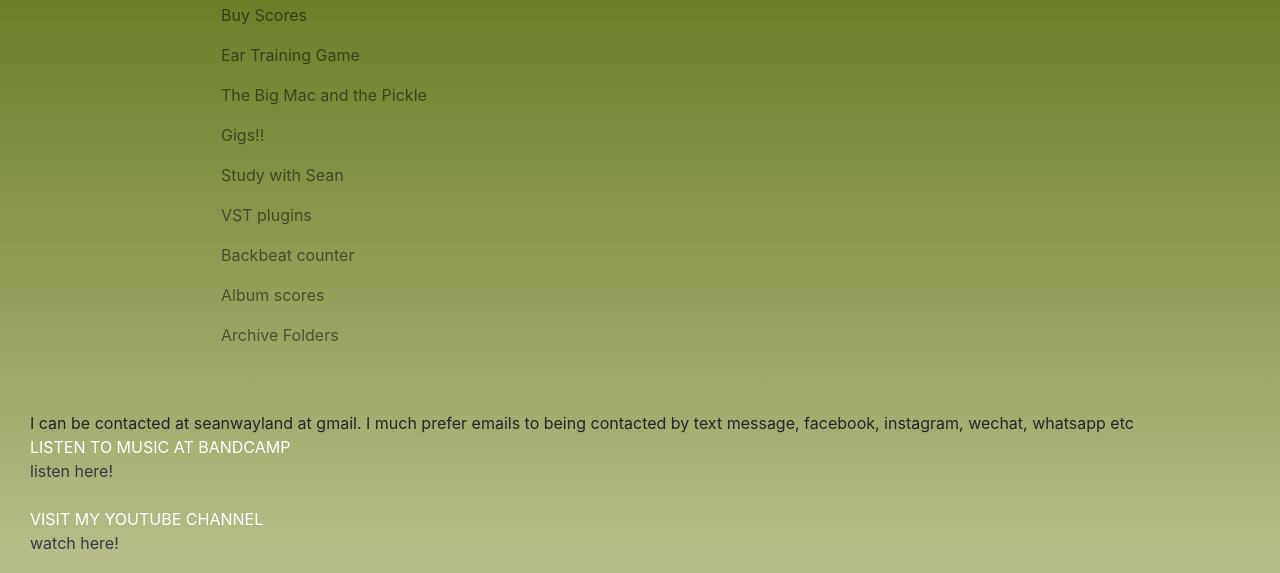
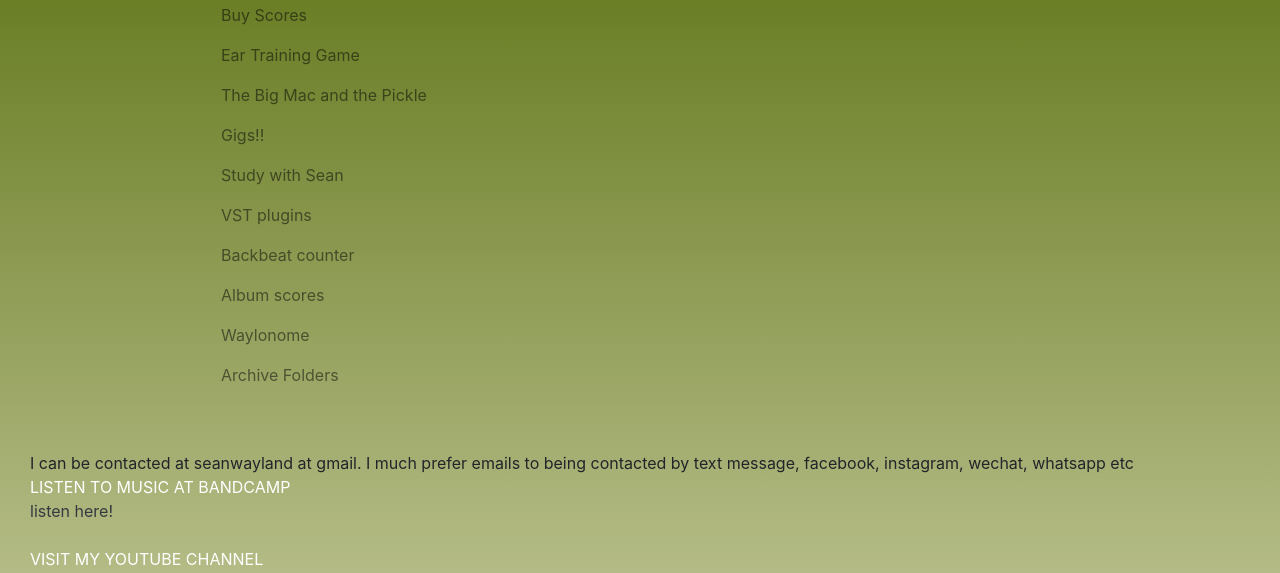
Before and after one commit to seanwayland/seanwaylandDotCom, a plain HTML site: page index.html in a window 1280 px wide. Both pictures are taken after a click on the button "Toggle navigation". Shown: the part 227-800 px from the top of the page. Drawn offline with nearby package versions, Linux system fonts and the light colour scheme.

Commit message:
Update index.html

```diff
--- a/index.html
+++ b/index.html
@@ -62,6 +62,11 @@
                 <li class="nav-item">
                     <a class="nav-link " href="/album_scores.html">Album scores</a>
                 </li>
+                <li class="nav-item">
+                    <a class="nav-link " href="https://seanwayland.github.io/waylonome/" target="_blank">Waylonome</a>
+                </li>
+
+
                 <li class="nav-item">
                     <a class="nav-link " href="/archive_folders.html">Archive Folders</a>
                 </li>
```
